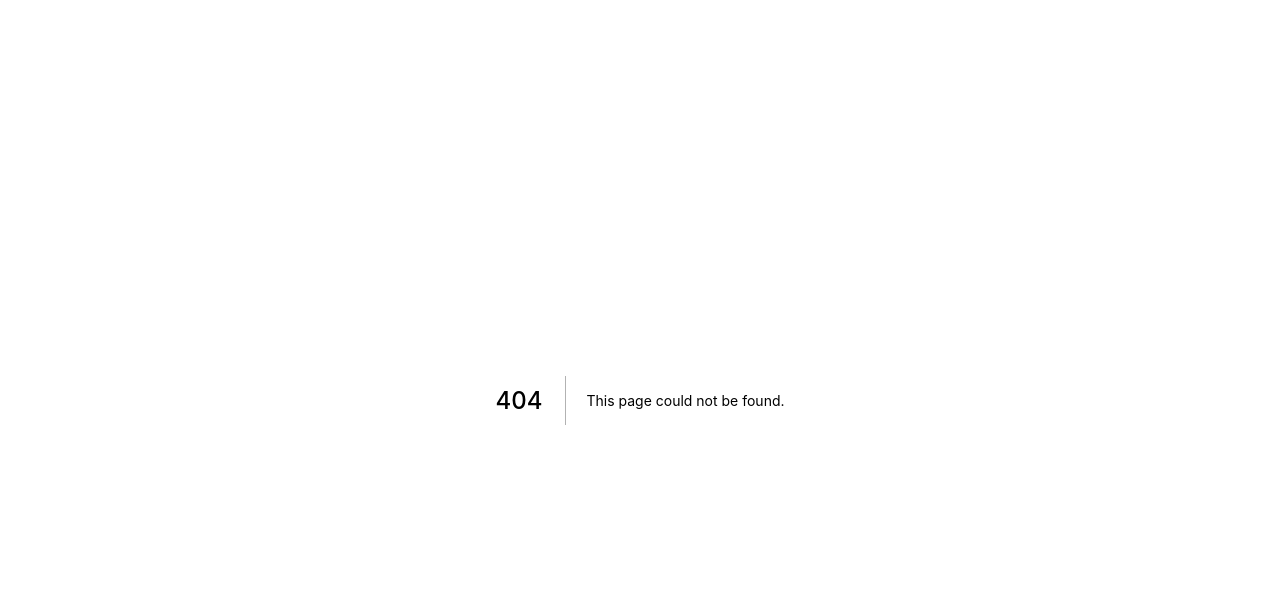
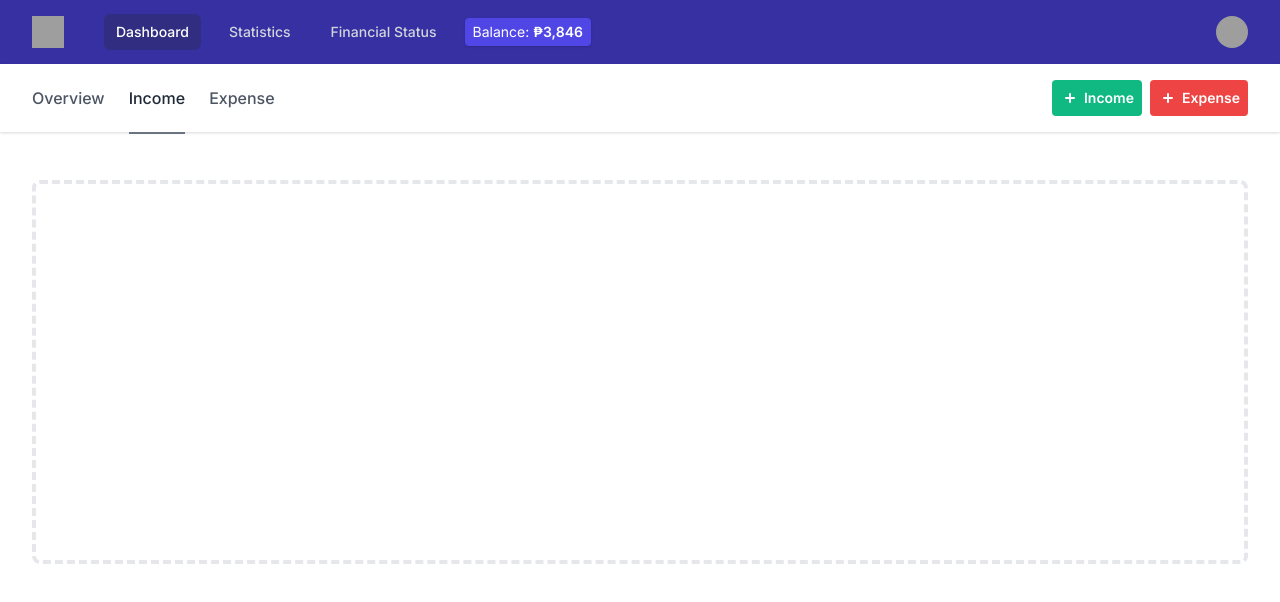
Before and after one commit to acatzk/financial-tracker, a Next.js app: page /dashboard/income in a window 1280 px wide. Before the commit this address had no page. Shown: the top 602 px of the page. Built offline with nearby package versions, Linux system fonts and the light colour scheme; grey boxes are pictures that could not be loaded; what tailwindcss-scrollbar would draw is missing.

Commit message:
chore: add initial dashboard apges (#5)

```diff
--- a/components/Header.tsx
+++ b/components/Header.tsx
@@ -19,7 +19,7 @@ const Header: React.FC<HeaderProps> = ({ user, navigation, userNavigation }) =>
           <div className="max-w-7xl mx-auto px-4 sm:px-6 lg:px-8">
             <div className="flex items-center justify-between h-16">
               <div className="flex items-center">
-                <div className="flex-shrink-0">
+                <div className="flex items-center space-x-3 flex-shrink-0">
                   <Image
                     width={32}
                     height={32}
@@ -27,6 +27,9 @@ const Header: React.FC<HeaderProps> = ({ user, navigation, userNavigation }) =>
                     alt="Workflow"
                     layout="intrinsic"
                   />
+                  <h3 className="block md:hidden text-white py-1 px-2 rounded text-sm">
+                    Balance: <span className="font-semibold">₱3,846</span>
+                  </h3>
                 </div>
                 <div className="hidden md:block">
                   <div className="ml-10 flex items-baseline space-x-4">
@@ -44,6 +47,9 @@ const Header: React.FC<HeaderProps> = ({ user, navigation, userNavigation }) =>
                         {item.name}
                       </a>
                     ))}
+                    <h3 className="text-white text-sm bg-indigo-600 py-1 px-2 rounded shadow">
+                      Balance: <span className="font-semibold">₱3,846</span>
+                    </h3>
                   </div>
                 </div>
               </div>
--- a/layouts/DashboardLayout.tsx
+++ b/layouts/DashboardLayout.tsx
@@ -4,6 +4,8 @@ import Header from 'components/Header'
 import { navigation, user, userNavigation } from 'mock/list'
 import { classNames } from 'utils'
 import { dashboardLink } from 'mock/list'
+import { useRouter } from 'next/router'
+import Link from 'next/link'
 
 interface DashboardLayoutProps {
   children: React.ReactNode
@@ -11,6 +13,8 @@ interface DashboardLayoutProps {
 }
 
 const DashboardLayout: React.FC<DashboardLayoutProps> = ({ children, metaHead }) => {
+  const router = useRouter()
+
   return (
     <DefaultLayout metaHead={metaHead}>
       <Header user={user} navigation={navigation} userNavigation={userNavigation} />
@@ -21,22 +25,26 @@ const DashboardLayout: React.FC<DashboardLayoutProps> = ({ children, metaHead })
             <ul className="flex items-center space-x-6">
               {dashboardLink.map(({ name, href }, i) => (
                 <li key={i}>
+                  <Link href={`/dashboard/${href}`}>
                     <a
-                    href={`/dashboard/${href}`}
                       className={classNames(
-                      'font-medium pb-6 text-gray-600',
-                      'hover:text-gray-800 transition ease-in-out duration-150',
-                      name === 'Overview' && 'text-gray-800  border-b-2 border-gray-500'
+                        'font-medium pb-6',
+                        'hover:text-gray-800 border-b-2 transition ease-in-out duration-150',
+                        router.pathname === `/dashboard/${href}`
+                          ? 'text-gray-800  border-gray-500'
+                          : 'text-gray-600 border-transparent'
                       )}>
                       {name}
                     </a>
+                  </Link>
                 </li>
               ))}
             </ul>
           </nav>
+          <div className="flex items-center space-x-2">
             <button
               className={classNames(
-              'flex items-center space-x-1 bg-green-500 py-2 px-3 rounded text-white font-semibold text-sm',
+                'flex items-center space-x-1 bg-green-500 py-2 px-2 rounded text-white font-semibold text-sm',
                 'hover:bg-green-600 active:bg-green-500',
                 'transition ease-in-out duration-200'
               )}>
@@ -51,8 +59,28 @@ const DashboardLayout: React.FC<DashboardLayoutProps> = ({ children, metaHead })
                   clipRule="evenodd"
                 />
               </svg>
-            <span>Add Expense</span>
+              <span>Income</span>
             </button>
+            <button
+              className={classNames(
+                'flex items-center space-x-1 bg-red-500 py-2 px-2 rounded text-white font-semibold text-sm',
+                'hover:bg-red-600 active:bg-red-500',
+                'transition ease-in-out duration-200'
+              )}>
+              <svg
+                xmlns="http://www.w3.org/2000/svg"
+                className="h-5 w-5"
+                viewBox="0 0 20 20"
+                fill="currentColor">
+                <path
+                  fillRule="evenodd"
+                  d="M10 5a1 1 0 011 1v3h3a1 1 0 110 2h-3v3a1 1 0 11-2 0v-3H6a1 1 0 110-2h3V6a1 1 0 011-1z"
+                  clipRule="evenodd"
+                />
+              </svg>
+              <span>Expense</span>
+            </button>
+          </div>
         </div>
       </header>
       {children}
--- /dev/null
+++ b/pages/dashboard/expense.tsx
@@ -0,0 +1,21 @@
+import { NextPage } from 'next'
+import React from 'react'
+import DashboardLayout from 'layouts/DashboardLayout'
+
+const Expense: NextPage = () => {
+  return (
+    <DashboardLayout metaHead="Overview">
+      <main>
+        <div className="max-w-7xl mx-auto py-6 sm:px-6 lg:px-8">
+          {/* Replace with your content */}
+          <div className="px-4 py-6 sm:px-0">
+            <div className="border-4 border-dashed border-gray-200 rounded-lg h-96" />
+          </div>
+          {/* /End replace */}
+        </div>
+      </main>
+    </DashboardLayout>
+  )
+}
+
+export default Expense
--- /dev/null
+++ b/pages/dashboard/income.tsx
@@ -0,0 +1,21 @@
+import { NextPage } from 'next'
+import React from 'react'
+import DashboardLayout from 'layouts/DashboardLayout'
+
+const Income: NextPage = () => {
+  return (
+    <DashboardLayout metaHead="Overview">
+      <main>
+        <div className="max-w-7xl mx-auto py-6 sm:px-6 lg:px-8">
+          {/* Replace with your content */}
+          <div className="px-4 py-6 sm:px-0">
+            <div className="border-4 border-dashed border-gray-200 rounded-lg h-96" />
+          </div>
+          {/* /End replace */}
+        </div>
+      </main>
+    </DashboardLayout>
+  )
+}
+
+export default Income
```
Also changed, not shown: 1 other file (tests, documents, lock files or other folders). Lines whose indentation alone changed are shown as unchanged.
